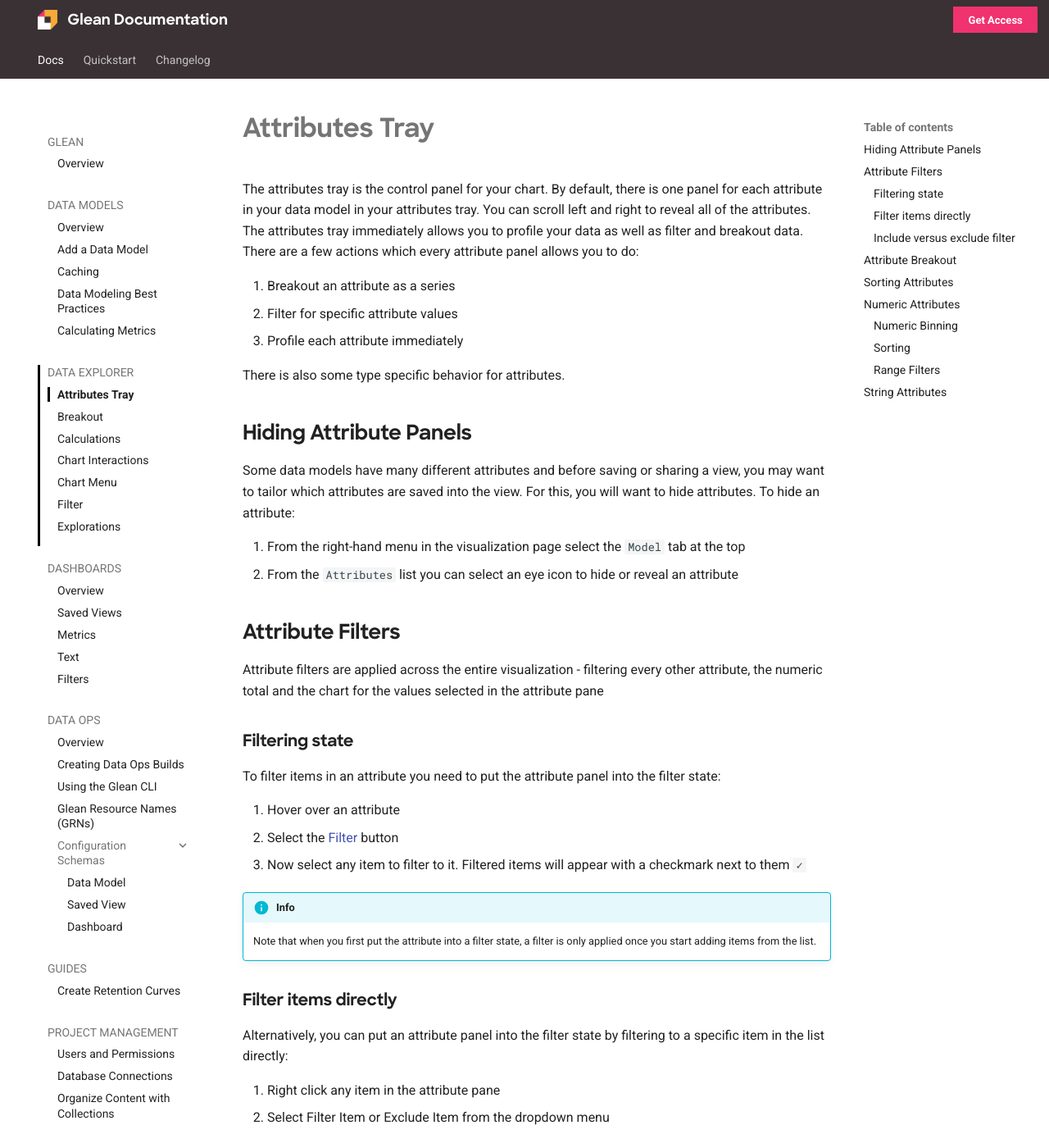
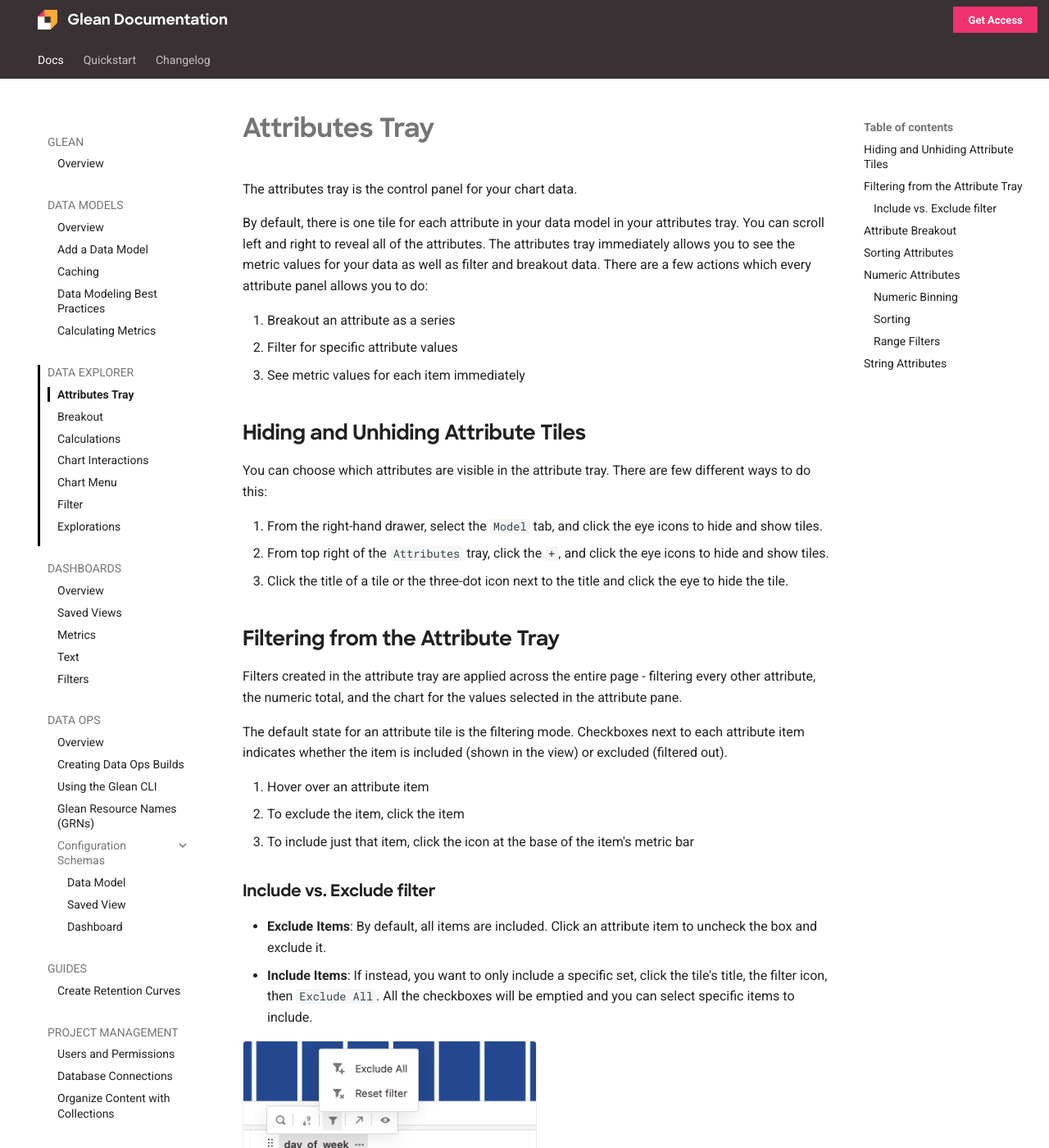
Before and after one commit to gleannyc/documentation, an MkDocs documentation site: the page built from docs/docs/visualizing-data/Attributes-Tray.md, in a window 1280 px wide and 1400 px high. Shown: the whole window at 82% size. Built offline with MkDocs 1.6.1 and Material for MkDocs 9.7.7, drawn with Linux system fonts in a browser that asks for light colours; some of the changed text lies outside the part shown.

Commit message:
update attributes tray documentation (#67)
* update attributes tray documentation

* Update docs/docs/visualizing-data/Attributes-Tray.md

Co-authored-by: Melody Liu <liutmelody@gmail.com>

* update attribute screenshot

* add docs on drag reorder

* Update docs/docs/visualizing-data/Attributes-Tray.md

Co-authored-by: Melody Liu <liutmelody@gmail.com>

* Update docs/docs/visualizing-data/Attributes-Tray.md

Co-authored-by: Melody Liu <liutmelody@gmail.com>

* Update docs/docs/visualizing-data/Attributes-Tray.md

Co-authored-by: Melody Liu <liutmelody@gmail.com>

* Update docs/docs/visualizing-data/Attributes-Tray.md

Co-authored-by: Melody Liu <liutmelody@gmail.com>

* tweak

* updates per melody feedback

Co-authored-by: Melody Liu <liutmelody@gmail.com>

```diff
--- a/docs/docs/visualizing-data/Attributes-Tray.md
+++ b/docs/docs/visualizing-data/Attributes-Tray.md
@@ -1,59 +1,41 @@
-The attributes tray is the control panel for your chart.  By default, there is one panel for each attribute in your data model in your attributes tray.  You can scroll left and right to reveal all of the attributes.  The attributes tray immediately allows you to profile your data as well as filter and breakout data.  There are a few actions which every attribute panel allows you to do:
+The attributes tray is the control panel for your chart data.
+
+By default, there is one tile for each attribute in your data model in your attributes tray. You can scroll left and right to reveal all of the attributes. The attributes tray immediately allows you to see the metric values for your data as well as filter and breakout data. There are a few actions which every attribute panel allows you to do:
 
 1. Breakout an attribute as a series
 2. Filter for specific attribute values
-3. Profile each attribute immediately
+3. See metric values for each item immediately
 
-There is also some type specific behavior for attributes.
+<!-- There is also some type specific behavior for attributes. -->
 
-## Hiding Attribute Panels
+## Hiding and Unhiding Attribute Tiles
 
-Some data models have many different attributes and before saving or sharing a view, you may want to tailor which attributes are saved into the view.  For this, you will want to hide attributes.  To hide an attribute:
+You can choose which attributes are visible in the attribute tray. There are few different ways to do this:
 
-1. From the right-hand menu in the visualization page select the `Model` tab at the top
-2. From the `Attributes` list you can select an eye icon to hide or reveal an attribute
+1. From the right-hand drawer, select the `Model` tab, and click the eye icons to hide and show tiles.
+2. From top right of the `Attributes` tray, click the `+`, and click the eye icons to hide and show tiles.
+3. Click the title of a tile or the three-dot icon next to the title and click the eye to hide the tile.
 
-## Attribute Filters
+## Filtering from the Attribute Tray
 
-Attribute filters are applied across the entire visualization - filtering every other attribute, the numeric total and the chart for the values selected in the attribute pane
+Filters created in the attribute tray are applied across the entire page - filtering every other attribute, the numeric total, and the chart for the values selected in the attribute pane.
 
-### Filtering state
+The default state for an attribute tile is the filtering mode. Checkboxes next to each attribute item indicates whether the item is included (shown in the view) or excluded (filtered out).
 
-To filter items in an attribute you need to put the attribute panel into the filter state:
+1. Hover over an attribute item
+2. To exclude the item, click the item
+3. To include just that item, click the icon at the base of the item's metric bar
 
-1. Hover over an attribute
-2. Select the [Filter](Filter.md)  button
-3. Now select any item to filter to it.  Filtered items will appear with a checkmark next to them `✓`
+### Include vs. Exclude filter
 
-!!! info
-
-    Note that when you first put the attribute into a filter state, a filter is only applied once you start adding items from the list.
-
-### Filter items directly
-
-Alternatively, you can put an attribute panel into the filter state by filtering to a specific item in the list directly:
-
-1. Right click any item in the attribute pane
-2. Select Filter Item or Exclude Item from the dropdown menu
-
-### Include versus exclude filter
-
-There are two ways to filter data in an attribute pane:
-
-- **Filter Items**: the default way to filter when you an attribute is in the filtering state.  You start with no items selected and you start adding items that you want to filter to your list, indicated by a checkmark `☑`.
-- **Exclude Items**: when excluding items, all items are selected by default and you remove items from your list.  Excluded items won't have a checkmark and will have an empty box `☐`
-
-If you would like to start excluding items (instead of including them), you can choose `Filter All` from the filter control:
-
-1. Put the attribute in a filtered state
-2. Choose the `Filter All` button to select every item
-3. Now click items to start excluding them
+- **Exclude Items**: By default, all items are included. Click an attribute item to uncheck the box and exclude it.
+- **Include Items**: If instead, you want to only include a specific set, click the tile's title, the filter icon, then `Exclude All`. All the checkboxes will be emptied and you can select specific items to include.
 
 ![attribute filter](../../assets/attribute-filter.png){: style="max-width:50%"}
 
 ## Attribute Breakout
 
-Adding an attribute as a breakout allows you to layer the attribute onto the current chart.  The attribute becomes a grouping of the chart.  This is a good way to see changes in the distribution of the attribute over time (or over another numeric interval).
+Adding an attribute as a breakout allows you to layer the attribute onto the current chart. The attribute becomes a grouping of the chart. This is a good way to see changes in the distribution of the attribute over time (or over another numeric interval).
 
 To add an attribute as a breakout:
 
@@ -61,14 +43,20 @@
 2. Select the breakout button on the bottom of the panel [Breakout](Breakout.md)
 3. To add and remove broken out items, just click on a row
 
+Breakouts sets are pinned. They do not update when filters or the underlying data changes. If the data has changed significantly, it can be helpful to remove and recreate the breakout.
+
 ## Sorting Attributes
 
-By default, string attributes are sorted by a metric in descending order.  To change the order you can select the up and down arrows on a column heading `▲`.
+By default, string attributes are sorted by a metric in descending order. To change the order, click the attribute tile's title, then click the sorting icon to see sorting options.
+
+Breakouts can be reordered manually by dragging the attribute items.
+
+![attribute reordering](../../assets/attribute-reorder.png){: style="max-width:50%"}
 
 Some notes on sorting attributes:
 
-- If there are a lot of unique items in your list, only the first subset of items are retrieved from the database.  Changing the sort order may trigger an additional database query to retrieve the new top of the list.
-- If there are a lot of items in your list, it is possible to scroll all the way down and Glean will automatically pull additional items into the attribute pane as you keep scrolling.  This means that while we only fetch a subset of data at any given time, it will feel like you have access to every attribute.
+- If there are a lot of unique items in your list, only the first subset of items are retrieved from the database. Changing the sort order may trigger an additional database query to retrieve the new top of the list.
+- Even if there are a lot of items in your list, you can keep scrolling and Glean will automatically pull additional items into the attribute pane as you keep scrolling.
 - `NULL` values are sorted at the end of a list in descending order (and the top of a list in ascending order).
 - Behavior of numeric fields is different than strings, see below.
 
@@ -78,23 +66,25 @@
 
 ### Numeric Binning
 
-Attributes are grouped into numeric buckets if binning is turned on for the attribute.  The beginning of the range is inclusive and the end value of the range is exclusive.  For example for a bucket that is `20 - 25` the bucket represents all items that are equal to or greater than twenty and less than twenty-five.  You can filter binned numeric data just like you would filter all other attributes and all values in buckets are filtered (or excluded) as you would expect.
+Attributes are grouped into numeric buckets if binning is turned on for the attribute. The beginning of the range is inclusive and the end value of the range is exclusive. For example, a bucket that is `20 - 25` represents all items that are equal to or greater than twenty and less than twenty-five. You can filter binned numeric data just like you would filter any other attributes-- values in buckets are filtered (or excluded) as you would expect.
+
+The bin size is adjustable via the attribute tile title menu.
 
 ### Sorting
 
-Unlike string, numeric attributes are sorted by their numeric values.  This lets you easily see the numeric distribution of the attribute.
+Unlike string attributes, numeric attributes are by default sorted by their numeric values. This lets you easily see the numeric distribution of the attribute.
 
 ### Range Filters
 
 It is possible to apply a numeric range filter to a numeric attribute by dragging a chart - see the filtering section for additional details.
 
-If a range filter is applied, you can see which values are affected in the attribute panel, but it is not possible to change the range filter from the attribute panel.  This is because a range is incompatible with the idea of selecting specific range items.
+If a range filter is applied, you can see which values are affected in the attribute panel, but it is not possible to change the range filter from the attribute panel. This is because a range is incompatible with the idea of selecting specific range items.
 
 ## String Attributes
 
-String attributes are alphanumeric attributes and can have very high cardinality (say, millions of unique items).  String attributes are searchable to make finding specific attributes easy.
+String attributes are alphanumeric attributes and can have very high cardinality (say, millions of unique items). String attributes are searchable to make finding specific attributes easy.
 
-To search for a specific item in a string attribute simply click the search icon on the top of a string attribute.
+To search for a specific item in a string attribute, click the search icon in the attribute tile title menu.
 
 !!! info
 
```
Also changed, not shown: docs/assets/attribute-filter.png, docs/assets/attribute-reorder.png (added).
